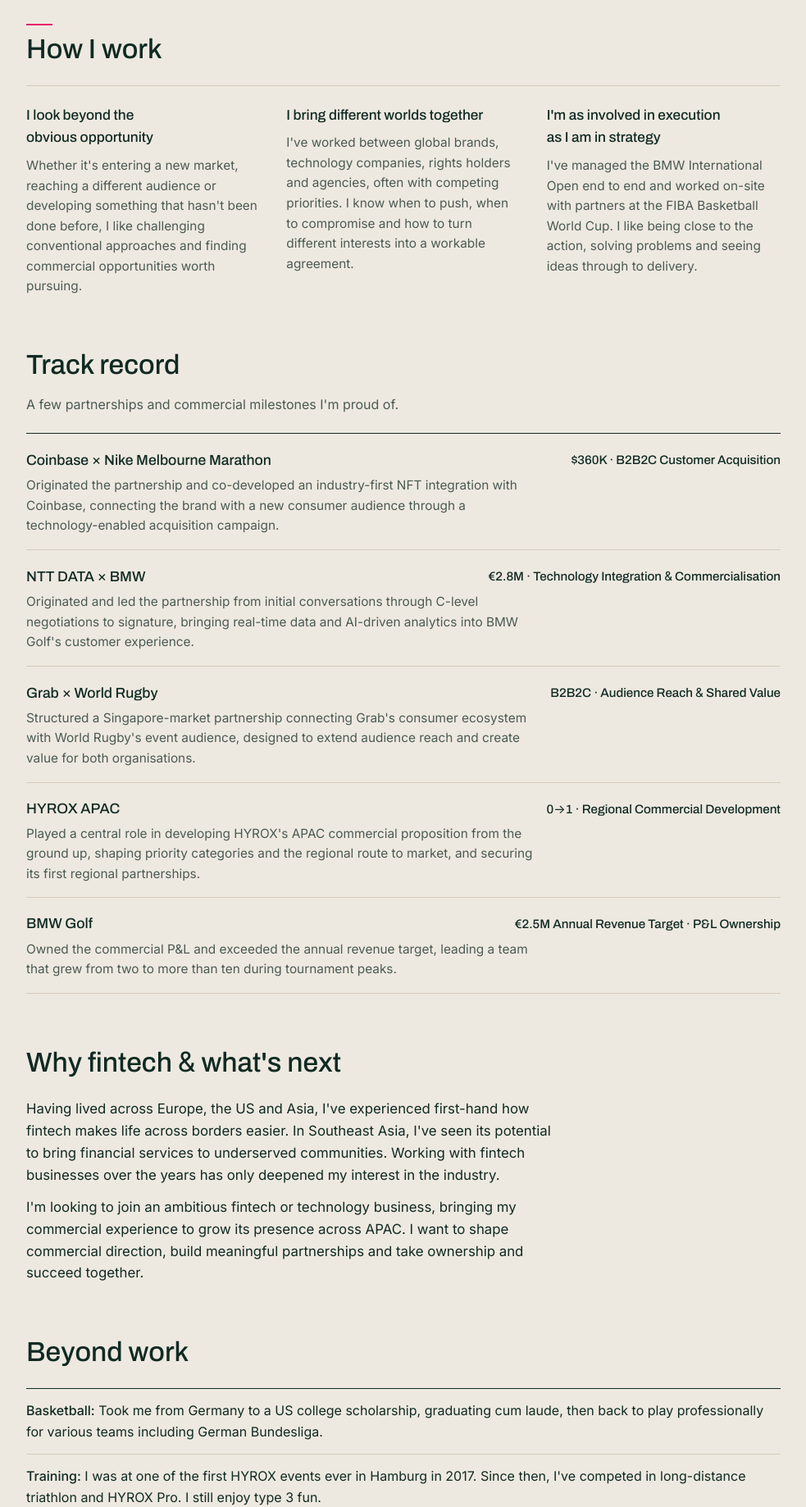
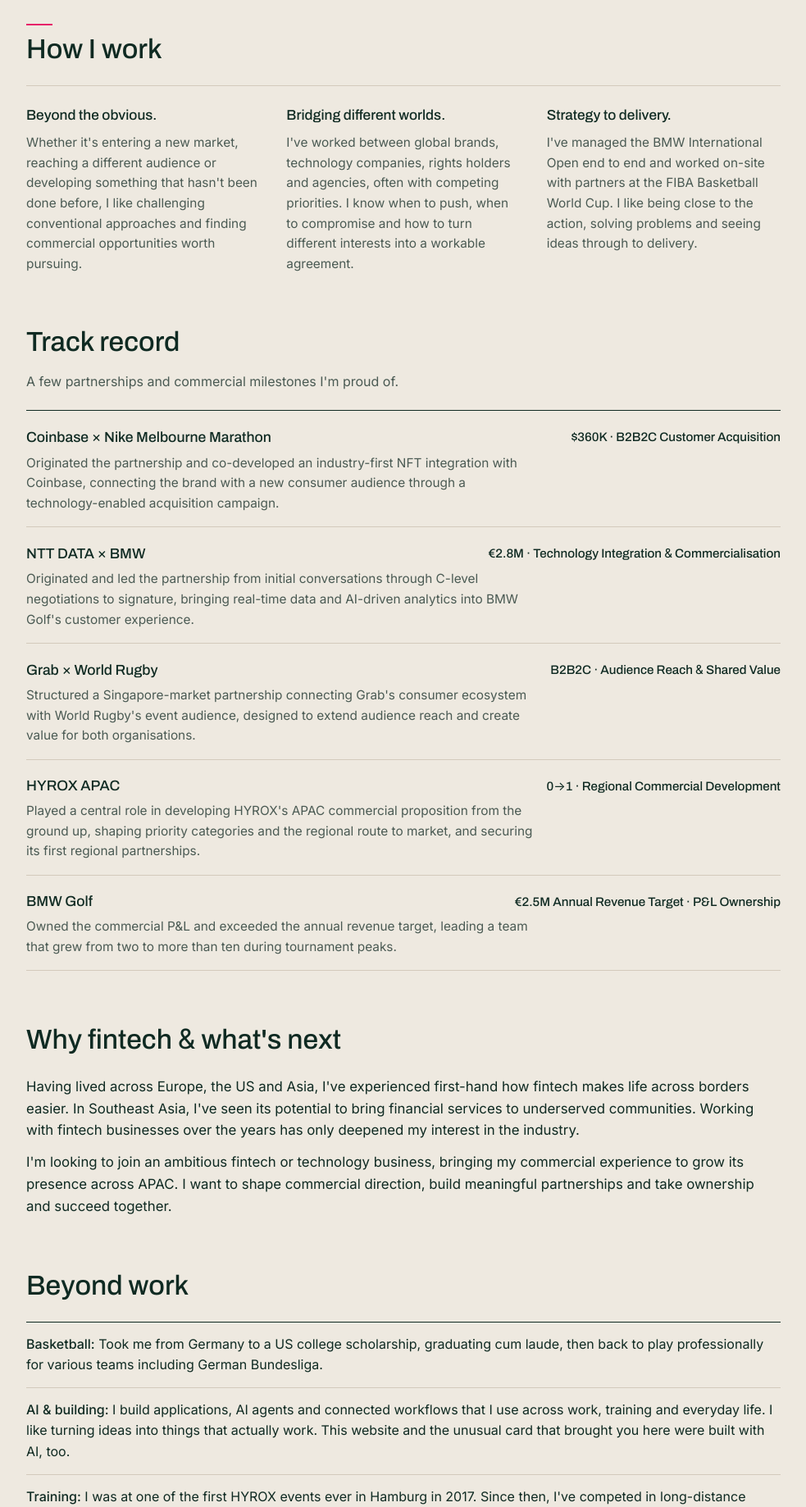
Before and after one commit to LVW-dot/lukas.wynarc.com, a plain HTML site: page index.html in a window 1280 px wide. Shown: the part 840-2678 px from the top of the page at 82% size, without its empty margins (148-1131 px from the left). Drawn offline with Linux system fonts and the light colour scheme.

Commit message:
Page: short How I work headlines, new Let's connect text, full-width Why fintech, AI & building second
Co-Authored-By: Claude Opus 5.5 <noreply@anthropic.com>

```diff
--- a/index.html
+++ b/index.html
@@ -108,7 +108,7 @@ h2 { font-size: clamp(1.5rem, 4vw, 2.1rem); line-height: 1.15; }
 @media (max-width: 620px) { .skills { grid-template-columns: 1fr; } }
 
 /* Personal */
-.why p { max-width: 62ch; font-size: 1.05rem; }
+.why p { max-width: none; font-size: 1.05rem; }
 .why p + p { margin-top: 12px; }
 /* Off the clock: short paragraphs with a bold lead-in */
 .personal.prose li { display: block; }
@@ -178,9 +178,9 @@ footer { padding-block: 22px max(28px, env(safe-area-inset-bottom)); font-size:
   <section class="wrap" id="how">
     <div class="head"><div class="rule"></div><h2>How I work</h2></div>
     <div class="pitch">
-      <div><h3>I look beyond the obvious opportunity</h3><p>Whether it's entering a new market, reaching a different audience or developing something that hasn't been done before, I like challenging conventional approaches and finding commercial opportunities worth pursuing.</p></div>
-      <div><h3>I bring different worlds together</h3><p>I've worked between global brands, technology companies, rights holders and agencies, often with competing priorities. I know when to push, when to compromise and how to turn different interests into a workable agreement.</p></div>
-      <div><h3>I'm as involved in execution as I am in strategy</h3><p>I've managed the BMW International Open end to end and worked on-site with partners at the FIBA Basketball World Cup. I like being close to the action, solving problems and seeing ideas through to delivery.</p></div>
+      <div><h3>Beyond the obvious.</h3><p>Whether it's entering a new market, reaching a different audience or developing something that hasn't been done before, I like challenging conventional approaches and finding commercial opportunities worth pursuing.</p></div>
+      <div><h3>Bridging different worlds.</h3><p>I've worked between global brands, technology companies, rights holders and agencies, often with competing priorities. I know when to push, when to compromise and how to turn different interests into a workable agreement.</p></div>
+      <div><h3>Strategy to delivery.</h3><p>I've managed the BMW International Open end to end and worked on-site with partners at the FIBA Basketball World Cup. I like being close to the action, solving problems and seeing ideas through to delivery.</p></div>
     </div>
   </section>
 
@@ -210,8 +210,8 @@ footer { padding-block: 22px max(28px, env(safe-area-inset-bottom)); font-size:
     <div class="head"><h2>Beyond work</h2></div>
     <ul class="personal prose">
       <li><b>Basketball:</b> Took me from Germany to a US college scholarship, graduating cum laude, then back to play professionally for various teams including German Bundesliga.</li>
+      <li><b>AI &amp; building:</b> I build applications, AI agents and connected workflows that I use across work, training and everyday life. I like turning ideas into things that actually work. This website and the unusual card that brought you here were built with AI, too.</li>
       <li><b>Training:</b> I was at one of the first HYROX events ever in Hamburg in 2017. Since then, I've competed in long-distance triathlon and HYROX Pro. I still enjoy type 3 fun.</li>
-      <li><b>AI &amp; building:</b> I build applications, AI agents and connected workflows that I use across work, training and everyday life. I like turning ideas into things that actually work. This website and the unusual card that brought you here were built with AI, too.</li>
       <li><b>Beyond that:</b> I love the mountains and I am a certified sailor. I'm bad at golf, but really enjoy it. History is where I nerd out. I've called Germany, the US and Singapore home, and speak German and English fluently.</li>
     </ul>
   </section>
@@ -220,8 +220,8 @@ footer { padding-block: 22px max(28px, env(safe-area-inset-bottom)); font-size:
 <section class="looking" id="contact">
   <div class="wrap">
     <h2>Let's connect</h2>
-    <p>If we met at Singapore FinTech Festival, or someone shared this page with you, I'd love to continue the conversation.</p>
-    <p>Whether it's a potential opportunity, an introduction or simply exchanging ideas, please reach out.</p>
+    <p>I'm exploring opportunities in strategic partnerships, business development and commercial growth with ambitious fintech and technology businesses across APAC.</p>
+    <p>If we met at Singapore FinTech Festival, or someone shared this page with you, I'd love to continue the conversation. Whether it's a potential opportunity, an introduction or simply exchanging ideas, please reach out.</p>
     <div class="actions">
       <a class="btn solid" href="mailto:lukasvweigel@gmail.com?subject=Hello%20from%20SFF">Email me</a>
       <a class="btn line" href="https://www.linkedin.com/in/lukas-v-weigel" target="_blank" rel="noopener">LinkedIn</a>
```
